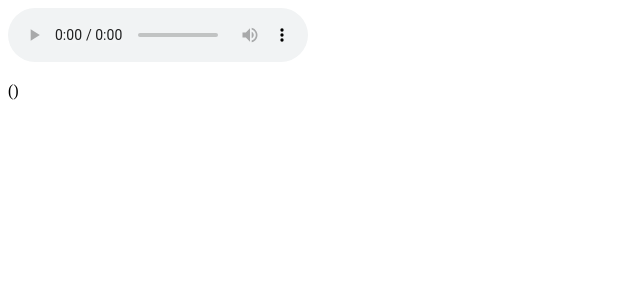
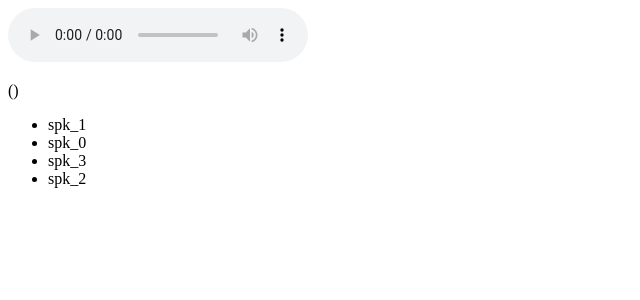
Before and after one commit to tf3/smarter-audio-player, a React app: page / in a window 1280 px wide. Shown: the top 300 px of the page, without its empty margins (0-640 px from the left). Built offline with nearby package versions, Linux system fonts and the light colour scheme; the HTML template or start-up script is replaced by a standard one.

Commit message:
List participants and indicate current speaker

```diff
--- a/src/components/App.js
+++ b/src/components/App.js
@@ -31,6 +31,7 @@ const App = () => {
         currentSpeakerSpeed={currentSpeakerSpeed}
         setSpeakerSpeeds={setSpeakerSpeeds}
         audioPlayerRef={audioPlayerRef}
+        speakers={speakers}
       />
     </div>
   );
--- a/src/components/Controls.js
+++ b/src/components/Controls.js
@@ -1,6 +1,6 @@
 import React, { useEffect } from 'react';
 
-const Controls = ({ currentSpeaker, currentSpeakerSpeed, audioPlayerRef }) => {
+const Controls = ({ currentSpeaker, currentSpeakerSpeed, audioPlayerRef, speakers }) => {
   const setSpeed = newSpeed => {
     const DEFAULT_SPEED = 1;
     const { current } = audioPlayerRef;
@@ -10,12 +10,19 @@ const Controls = ({ currentSpeaker, currentSpeakerSpeed, audioPlayerRef }) => {
     }
   };
 
+  const speakerIsCurrent = speaker => speaker === currentSpeaker;
+
   useEffect(() => {
     setSpeed(currentSpeakerSpeed);
   }, [currentSpeakerSpeed]);
 
   return (
-    <p>{currentSpeaker} ({currentSpeakerSpeed})</p>
+    <div>
+      <p>{currentSpeaker} ({currentSpeakerSpeed})</p>
+      <ul>
+        {speakers.map(speaker => <li><span>{speakerIsCurrent(speaker) ? '🔊' : ''}</span>{speaker}</li>)}
+      </ul>
+    </div>
   );
 };
 
```
